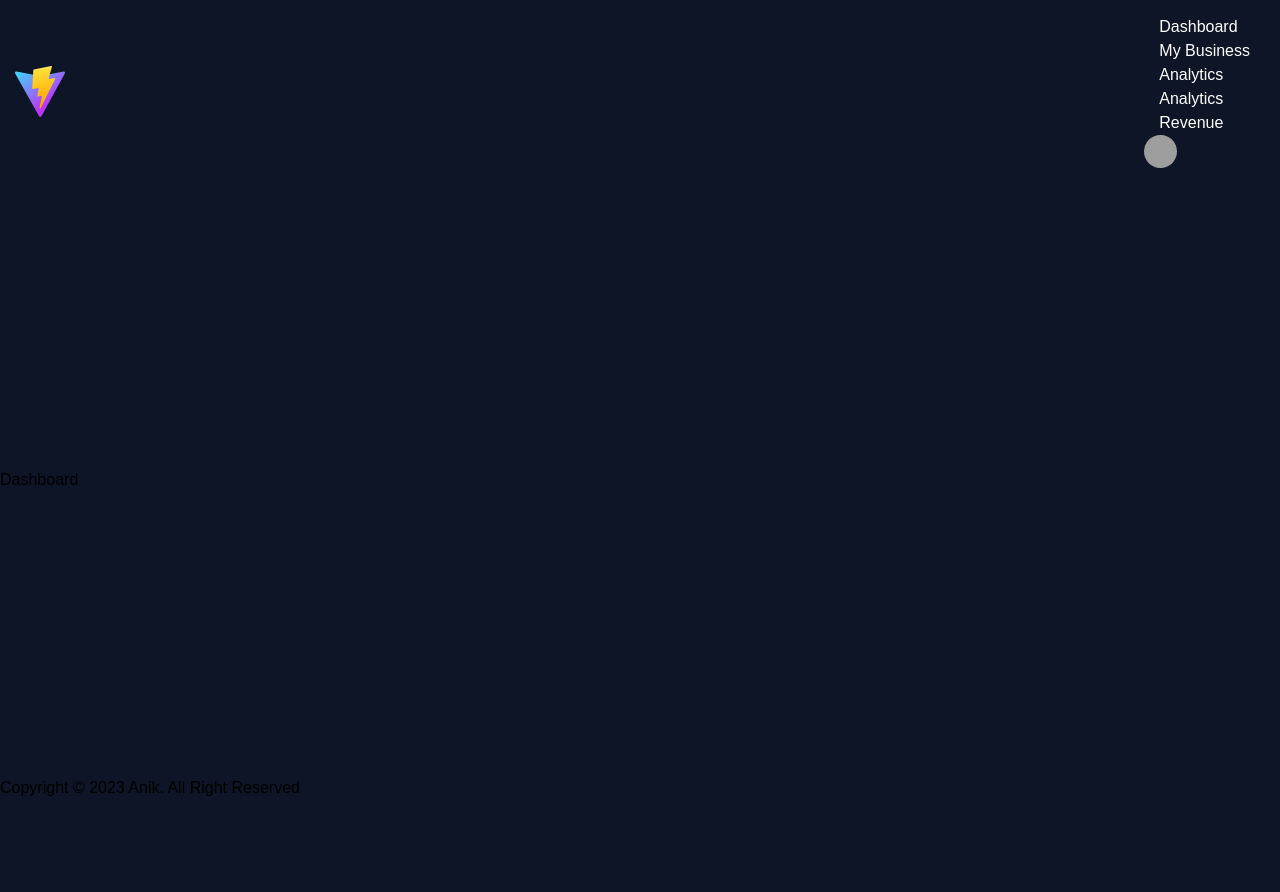
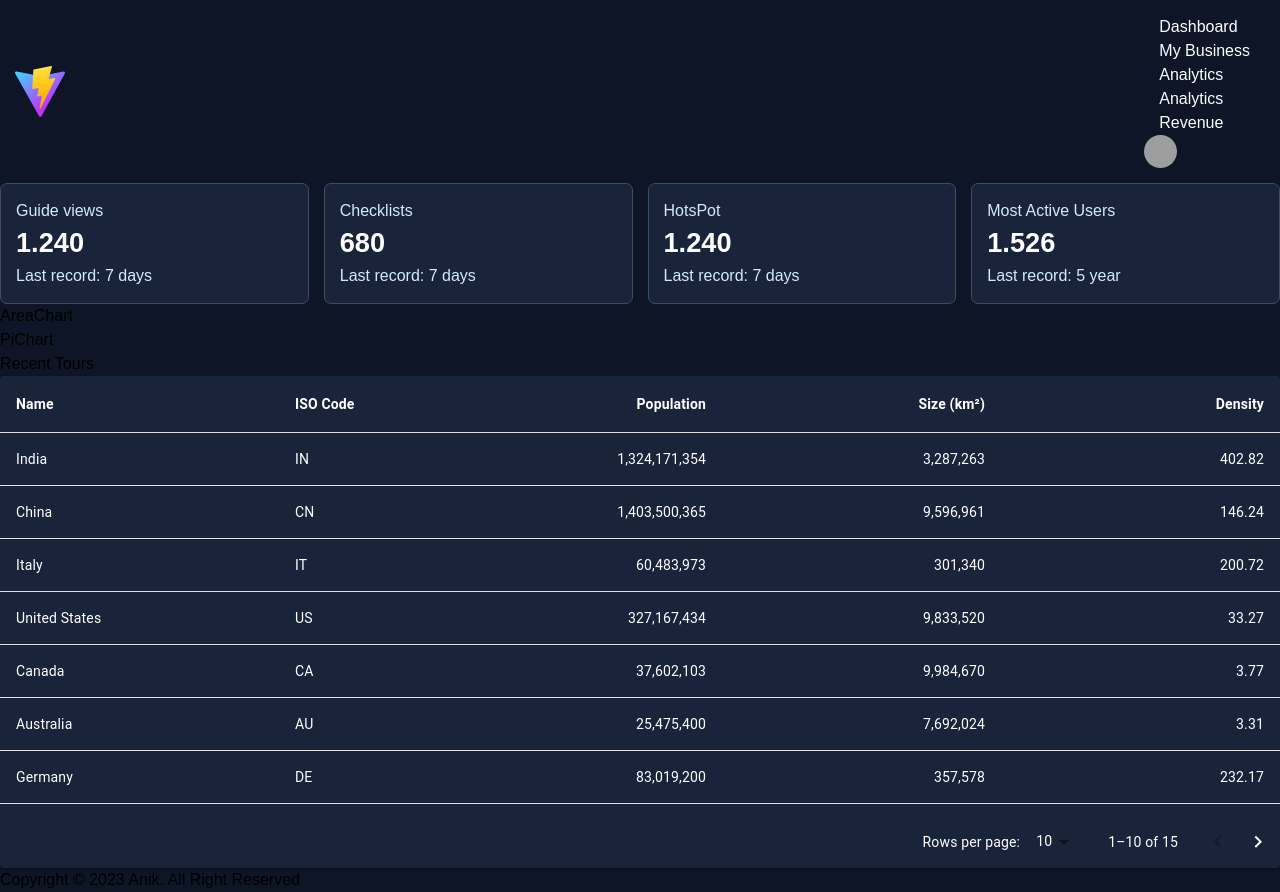
Before and after one commit to aniksikder13/my_dashboard, a React (Vite) app: page / in a window 1280 px wide. Before the commit the page ends 800 px from the top, so only its background shows below. Built offline with nearby package versions, Linux system fonts and the light colour scheme; grey boxes are pictures that could not be loaded.

Commit message:
Tour Table added

```diff
--- a/package.json
+++ b/package.json
@@ -15,7 +15,8 @@
     "@mui/icons-material": "^5.15.0",
     "@mui/material": "^5.15.0",
     "react": "^18.2.0",
-    "react-dom": "^18.2.0"
+    "react-dom": "^18.2.0",
+    "recharts": "^2.10.3"
   },
   "devDependencies": {
     "@types/react": "^18.2.43",
--- /dev/null
+++ b/src/component/dashboard/ChartContainer.jsx
@@ -0,0 +1,13 @@
+import React from 'react'
+import PiChart from './Charts/PiChart'
+import AreaChart from './Charts/AreaChart'
+import styles from './dashboard.module.css'
+
+export default function ChartContainer() {
+  return (
+    <div className={styles.chartContainer}>
+        <AreaChart />
+        <PiChart />
+    </div>
+  )
+}
--- /dev/null
+++ b/src/component/dashboard/Charts/AreaChart.jsx
@@ -0,0 +1,7 @@
+import React from 'react'
+
+export default function AreaChart() {
+  return (
+    <div>AreaChart</div>
+  )
+}
--- /dev/null
+++ b/src/component/dashboard/Charts/PiChart.jsx
@@ -0,0 +1,7 @@
+import React from 'react'
+
+export default function PiChart() {
+  return (
+    <div>PiChart</div>
+  )
+}
--- /dev/null
+++ b/src/component/dashboard/DashboardWizard.jsx
@@ -0,0 +1,22 @@
+import React from 'react'
+import styles from './dashboard.module.css'
+import wizard from '../../utils/json/wizard.json'
+
+export default function DashboardWizard() {
+  // Fetch wizards data from json file
+  const wizardList = wizard.wizars
+
+  return (
+    <ul className={styles.wizardCards}>
+      {
+        wizardList?.map((item, index) => <li key={index}>
+          <h4>{item.title}</h4>
+          <h1>
+            {item.point}
+          </h1>
+          <p>Last record: {item.period}</p>
+        </li>)
+      }
+    </ul>
+  )
+}
--- /dev/null
+++ b/src/component/dashboard/TourTable.jsx
@@ -0,0 +1,124 @@
+import * as React from 'react';
+import Paper from '@mui/material/Paper';
+import Table from '@mui/material/Table';
+import TableBody from '@mui/material/TableBody';
+import TableCell from '@mui/material/TableCell';
+import TableContainer from '@mui/material/TableContainer';
+import TableHead from '@mui/material/TableHead';
+import TablePagination from '@mui/material/TablePagination';
+import TableRow from '@mui/material/TableRow';
+
+const columns = [
+  { id: 'name', label: 'Name', minWidth: 170 },
+  { id: 'code', label: 'ISO\u00a0Code', minWidth: 100 },
+  {
+    id: 'population',
+    label: 'Population',
+    minWidth: 170,
+    align: 'right',
+    format: (value) => value.toLocaleString('en-US'),
+  },
+  {
+    id: 'size',
+    label: 'Size\u00a0(km\u00b2)',
+    minWidth: 170,
+    align: 'right',
+    format: (value) => value.toLocaleString('en-US'),
+  },
+  {
+    id: 'density',
+    label: 'Density',
+    minWidth: 170,
+    align: 'right',
+    format: (value) => value.toFixed(2),
+  },
+];
+
+function createData(name, code, population, size) {
+  const density = population / size;
+  return { name, code, population, size, density };
+}
+
+const rows = [
+  createData('India', 'IN', 1324171354, 3287263),
+  createData('China', 'CN', 1403500365, 9596961),
+  createData('Italy', 'IT', 60483973, 301340),
+  createData('United States', 'US', 327167434, 9833520),
+  createData('Canada', 'CA', 37602103, 9984670),
+  createData('Australia', 'AU', 25475400, 7692024),
+  createData('Germany', 'DE', 83019200, 357578),
+  createData('Ireland', 'IE', 4857000, 70273),
+  createData('Mexico', 'MX', 126577691, 1972550),
+  createData('Japan', 'JP', 126317000, 377973),
+  createData('France', 'FR', 67022000, 640679),
+  createData('United Kingdom', 'GB', 67545757, 242495),
+  createData('Russia', 'RU', 146793744, 17098246),
+  createData('Nigeria', 'NG', 200962417, 923768),
+  createData('Brazil', 'BR', 210147125, 8515767),
+];
+
+export default function TourTable() {
+  const [page, setPage] = React.useState(0);
+  const [rowsPerPage, setRowsPerPage] = React.useState(10);
+
+  const handleChangePage = (event, newPage) => {
+    setPage(newPage);
+  };
+
+  const handleChangeRowsPerPage = (event) => {
+    setRowsPerPage(+event.target.value);
+    setPage(0);
+  };
+
+  return (
+    <Paper sx={{ width: '100%', overflow: 'hidden', backgroundColor: '#19243A' }}>
+      <TableContainer sx={{ maxHeight: 440 }}>
+        <Table stickyHeader aria-label="sticky table">
+          <TableHead>
+            <TableRow>
+              {columns.map((column) => (
+                <TableCell
+                  key={column.id}
+                  align={column.align}
+                  style={{ minWidth: column.minWidth, backgroundColor: '#19243A', color: 'white', fontWeight: '600' }}
+                >
+                  {column.label}
+                </TableCell>
+              ))}
+            </TableRow>
+          </TableHead>
+          <TableBody>
+            {rows
+              .slice(page * rowsPerPage, page * rowsPerPage + rowsPerPage)
+              .map((row) => {
+                return (
+                  <TableRow hover role="checkbox" tabIndex={-1} key={row.code}>
+                    {columns.map((column) => {
+                      const value = row[column.id];
+                      return (
+                        <TableCell key={column.id} align={column.align} style={{color: 'white'}}>
+                          {column.format && typeof value === 'number'
+                            ? column.format(value)
+                            : value}
+                        </TableCell>
+                      );
+                    })}
+                  </TableRow>
+                );
+              })}
+          </TableBody>
+        </Table>
+      </TableContainer>
+      <TablePagination
+        rowsPerPageOptions={[10, 25, 100]}
+        component="div"
+        count={rows.length}
+        rowsPerPage={rowsPerPage}
+        page={page}
+        onPageChange={handleChangePage}
+        sx={{color: 'white'}}
+        onRowsPerPageChange={handleChangeRowsPerPage}
+      />
+    </Paper>
+  );
+}
--- /dev/null
+++ b/src/component/dashboard/dashboard.module.css
@@ -0,0 +1,47 @@
+.wizardCards{
+ display: grid;
+ grid-template-columns: repeat(4, 1fr);
+ grid-gap: 15px;
+}
+
+.wizardCards li{
+    padding: 15px;
+    background-color: #19243A;
+    border-radius: 7px;
+    border: 1px solid #414c5f;
+}
+
+.wizardCards h4, .wizardCards p{
+    color: rgb(211, 234, 255);
+}
+
+.wizardCards h1{
+    color: #fff;
+    font-size: 1.7rem;
+    font-weight: 600;
+}
+
+
+
+
+
+
+
+
+@media only screen and (max-width: 992px) {
+    .wizardCards{
+        grid-template-columns: repeat(2, 1fr);
+    }
+}
+
+@media only screen and (max-width: 600px) {
+    .wizardCards h1{
+        font-size: 1.4rem;
+    }
+}
+
+@media only screen and (max-width: 450px) {
+    .wizardCards{
+        grid-template-columns: 1fr;
+    }
+  }
--- a/src/pages/Dashboard.jsx
+++ b/src/pages/Dashboard.jsx
@@ -1,7 +1,17 @@
 import React from 'react'
+import DashboardWizard from '../component/dashboard/DashboardWizard'
+import ChartContainer from '../component/dashboard/ChartContainer'
+import TourTable from '../component/dashboard/TourTable'
 
 export default function Dashboard() {
   return (
-    <div>Dashboard</div>
+    <div className='max-w-[1500px] m-auto py-4 px-3'>
+      <DashboardWizard />
+      <ChartContainer />
+      <div>
+        <h2 className='font-bold text-white text-1.1rem lg:text-[1.4rem] mb-2'>Recent Tours</h2>
+        <TourTable />
+      </div>
+    </div>
   )
 }
--- /dev/null
+++ b/src/utils/json/wizard.json
@@ -0,0 +1,25 @@
+{
+    "wizars":[
+        {
+            "title": "Guide views",
+            "point": "1.240",
+            "period": "7 days"
+        },
+        {
+            "title": "Checklists",
+            "point": "680",
+            "period": "7 days"
+        },
+        {
+            "title": "HotsPot",
+            "point": "1.240",
+            "period": "7 days"
+        },
+        {
+            "title": "Most Active Users",
+            "point": "1.526",
+            "period": "5 year"
+        }
+    ]
+
+}
```
Also changed, not shown: 1 other file (tests, documents, lock files or other folders).
